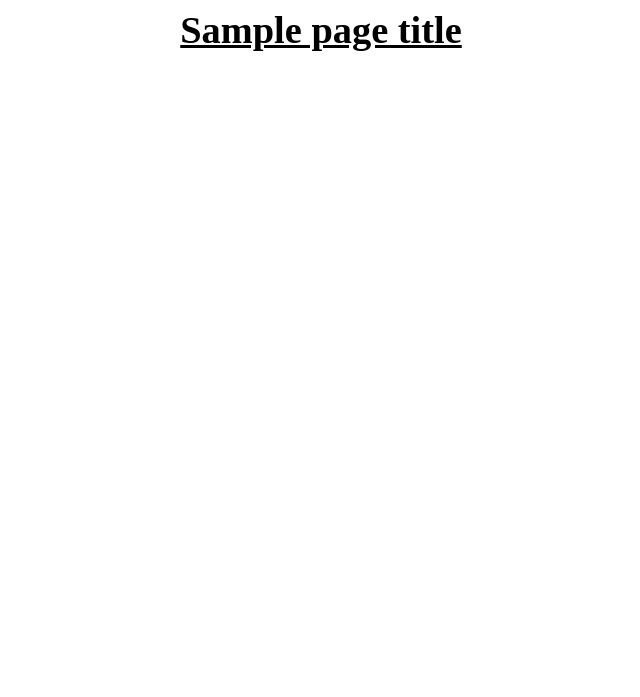
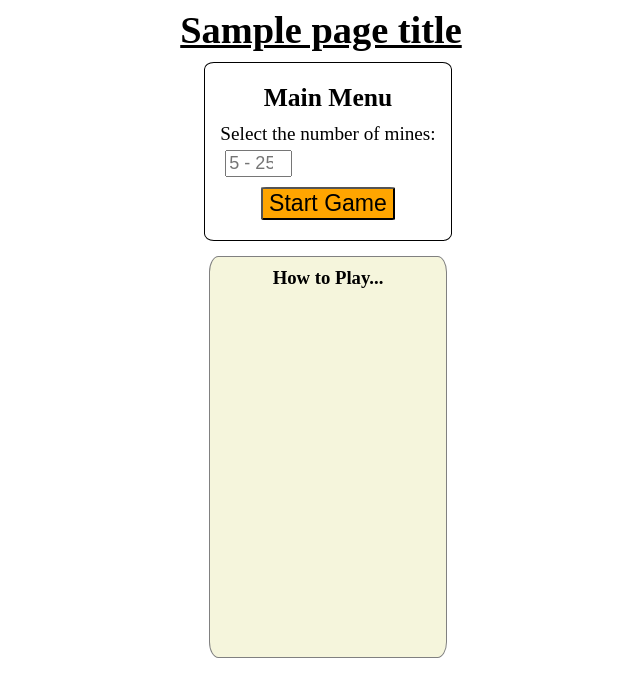
Before and after one commit to codinglikeagirl42/MS3, a Flask app: template templates/index.html in a window 1280 px wide. Shown: the top 697 px of the page, without its empty margins (319-959 px from the left). Run offline with Flask 2, Linux system fonts and the light colour scheme; the template is opened without the code that fills it: most values are stand-ins (such as "Sample title", 1, 10 or a date in 2020).

Commit message:
Setup Home Page LCHS 25.3

```diff
--- a/templates/index.html
+++ b/templates/index.html
@@ -4,10 +4,44 @@
 <section class="centered">
     <section class="form-section">
         <!-- Display an inactive game table here. -->
+        <table>
+            <tr>
+                {% for column in session['columns'] %}
+                    <th class="centered">{{column}}</th>
+                {% endfor %}
+            </tr>
+            {% for row in session['rows'] %}
+                <tr>
+                    {% for cell in row %}
+                        {% if cell|length == 1 %}
+                            <td class="centered"><strong>{{cell}}</strong></td>
+                        {% else %}
+                            <td class="empty"><button disabled>{{cell}}</button></td>
+                        {% endif %}
+                    {% endfor %}
+                </tr>
+            {% endfor %}
+        </table>
     </section>
     <section class="form-section">
         <!-- Add the Main Menu form here. -->
+        <form class = "menu action="/" method = "POST">
+            <h2>Main Menu</h2>
+            <label>
+                Select the number of mines: <br>
+                <input class ="menu" type="number" name="num_mines" min="5" max="25" placeholder="5 - 25"/>
+                <section class="centered">
+                    <button class="menu">Start Game</button>
+                </section>
+
+            </label>
+        </form>
+
         <!-- Add an optional instructions section here. -->
+        <section class="instructions">
+            <h3>How to Play...</h3>
+        </section>
+
     </section>
 </section>
 {% endblock %}
```
